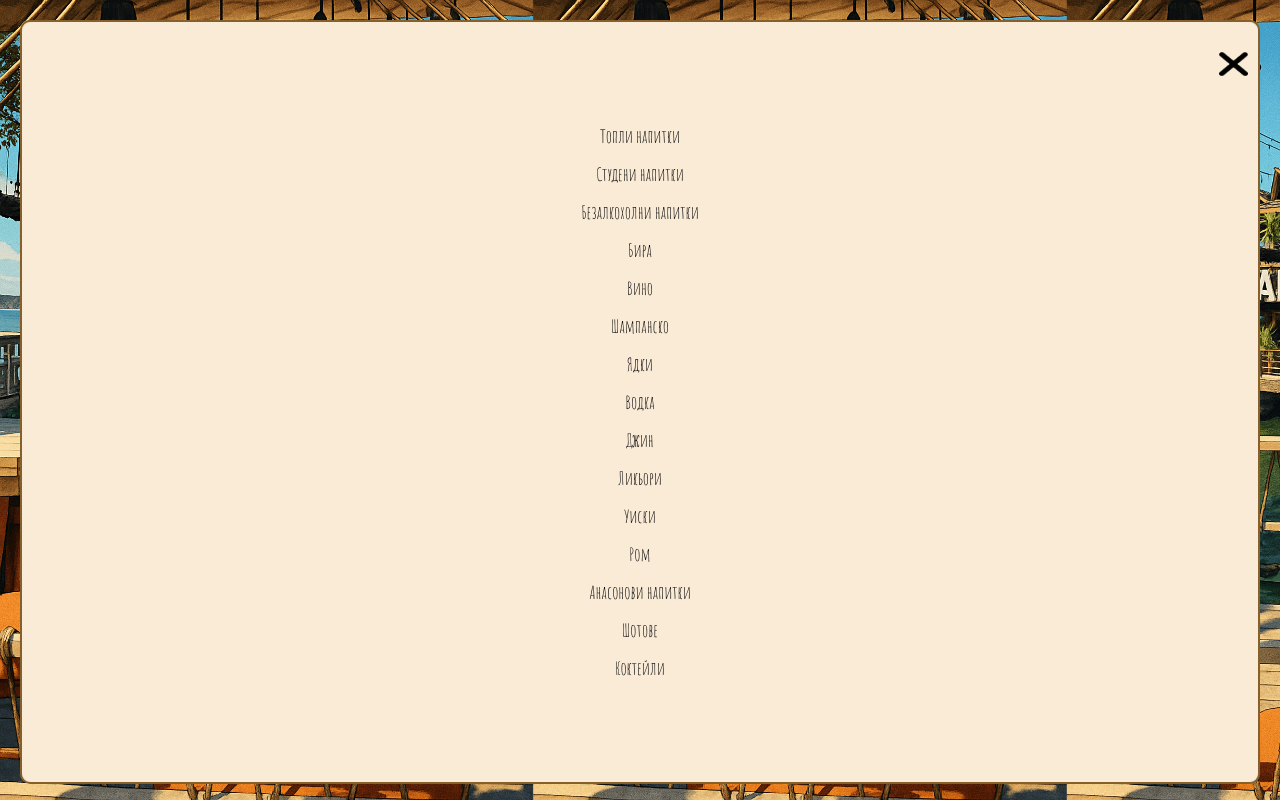
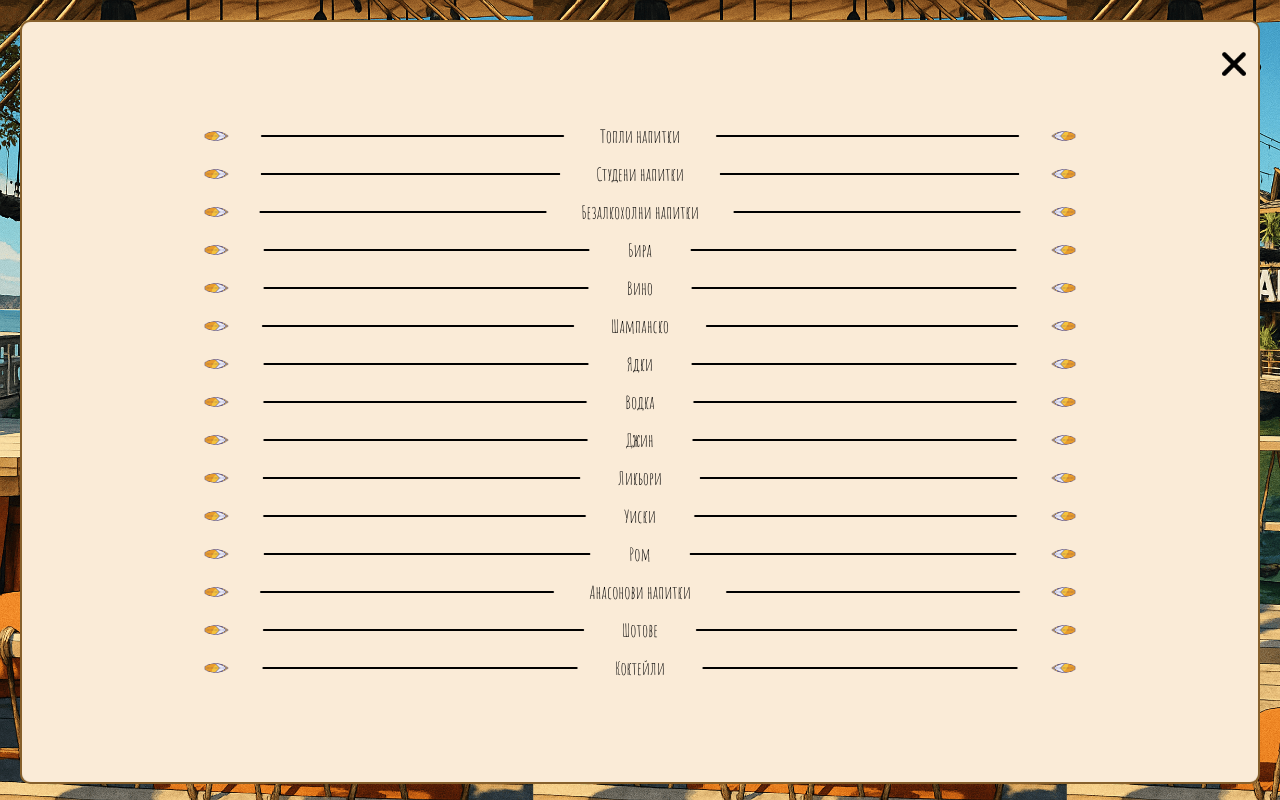
Before and after one commit to sonkich/zangador, a React (Create React App) app: page / in a window 1280 px wide. Both pictures are taken after a click on the picture 1232 px from the left and 63 px from the top of the page. Built offline with nearby package versions, Linux system fonts and the light colour scheme.

Commit message:
added styles to menu

```diff
--- a/src/App.js
+++ b/src/App.js
@@ -3,6 +3,8 @@ import pages from './data/products.json'
 import menuIcon from './images/menu_icon.svg';
 import globeIcon from './images/globe.png';
 import closeIcon from './images/close.png';
+import surfIcon from './images/surfing.png';
+import lineIcon from './images/minus.png';
 import arrow from './images/arrow.png';
 import swipe from './images/swipe.png';
 import { useState } from 'react';
@@ -12,8 +14,6 @@ function App() {
     const [activePage, setActivePage] = useState(pages[0]);
     const [currentPage, setCurrentPage] = useState(0);
     const [showMenu, setShowMenu] = useState(false);
-    console.log(currentPage);
-
 
     const handlers = useSwipeable({
         onSwipedLeft: () => turnPage('right'),
@@ -42,9 +42,8 @@ function App() {
         setShowMenu(!showMenu);
     }
 
-    function redirectToPage(page, number) {
-        setActivePage(page);
-        setCurrentPage(number);
+    function redirectToPage(number) {
+        setPage(number - 1);
         toggleMenu();
     }
 
@@ -58,8 +57,14 @@ function App() {
                             {
                                 pages.map(page => {
                                     return page.categories.map(category => {
-                                        return <p onClick={() => redirectToPage(page, pages.indexOf(page))}
-                                            class="category-item" type="button" name={category}>{category}</p>
+                                        return <div onClick={() => redirectToPage(page.page)}
+                                            class="category-item" type="button" name={category}>
+                                            <img src={surfIcon} className='surf-icon left-surf-icon' />
+                                            <img src={lineIcon} className='line' />
+                                            {category}
+                                            <img src={lineIcon} className='line' />
+                                            <img src={surfIcon} className='surf-icon right-surf-icon' />
+                                        </div>
                                     })
                                 })
                             }
@@ -99,7 +104,7 @@ function App() {
                     <img src={arrow} onClick={() => turnPage('right')} alt="Arrow icon" />
                 </div>
             </div>
-        </div>
+        </div >
     );
 }
 
--- a/src/App.scss
+++ b/src/App.scss
@@ -41,10 +41,10 @@
       .close-btn {
         position: absolute;
         top: 30px;
-        right: 10px;
+        right: 12px;
 
         img {
-          width: 29px;
+          width: 24px;
           height: 24px;
         }
       }
@@ -52,6 +52,7 @@
       .categories-container {
         margin: 0;
         width: 100%;
+        max-height: 100%;
         position: absolute;
         top: 50%;
         -ms-transform: translateY(-50%);
@@ -60,14 +61,40 @@
       }
 
       p {
+        max-width: 60%;
         text-align: center;
         padding: 10px;
       }
 
       .category-item {
+        display: flex;
+        align-items: center;
+        justify-content: space-between;
         margin: 0;
-        padding: 8px 20px;
+        padding: 4px 0px;
         font-size: 18px;
+        margin: auto;
+        max-width: 70%;
+        flex-wrap: wrap;
+        gap: 4px;
+
+        .line {
+          flex: 1;
+        }
+
+        .surf-icon {
+          height: 18px;
+          width: 18px;
+        }
+
+        .left-surf-icon {
+          justify-self: start;
+          transform: rotate(45deg);
+        }
+
+        .right-surf-icon {
+          transform: rotate(225deg);
+        }
       }
 
       img {
```
Also changed, not shown: src/images/minus.png (added).
